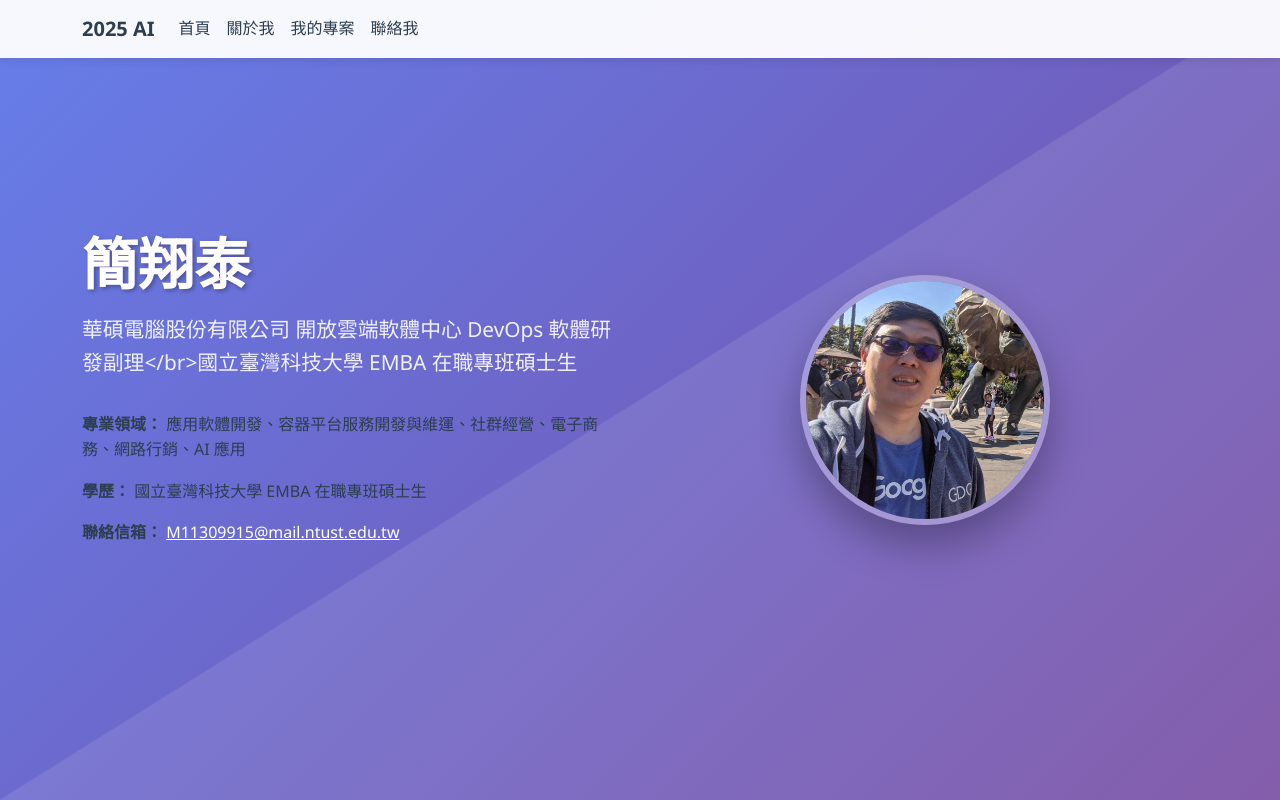
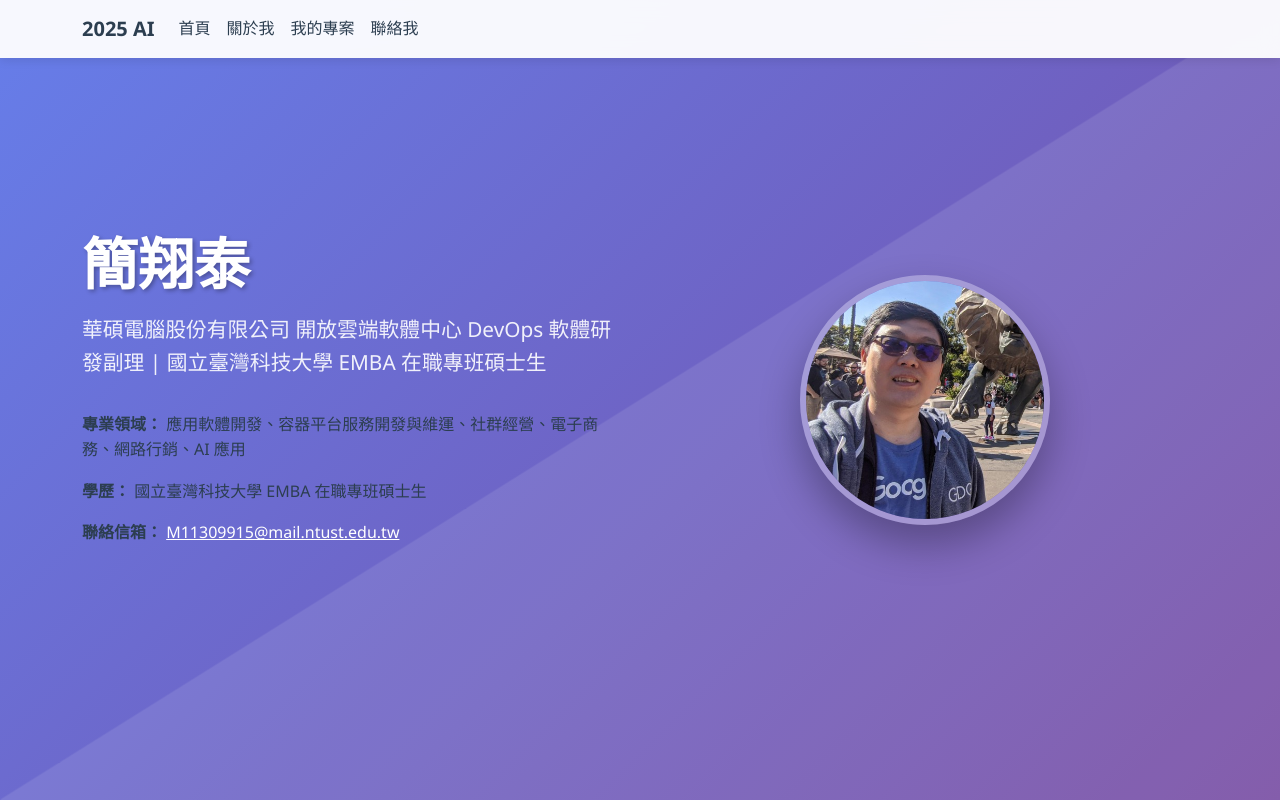
Before and after one commit to htchien/htchien.github.io, a plain HTML site: page index.html in a window 1280 px wide. Shown: the top 800 px of the page. Drawn offline with nearby package versions, Linux system fonts and the light colour scheme.

Commit message:
Update index.html

```diff
--- a/index.html
+++ b/index.html
@@ -157,7 +157,7 @@
         // ====== 使用者資料區域 - 請修改以下內容 ======
         const profileData = {
             name: "簡翔泰",
-            title: "華碩電腦股份有限公司 開放雲端軟體中心 DevOps 軟體研發副理</br>國立臺灣科技大學 EMBA 在職專班碩士生",
+            title: "華碩電腦股份有限公司 開放雲端軟體中心 DevOps 軟體研發副理 | 國立臺灣科技大學 EMBA 在職專班碩士生",
             expertise: "應用軟體開發、容器平台服務開發與維運、社群經營、電子商務、網路行銷、AI 應用",
             education: "國立臺灣科技大學 EMBA 在職專班碩士生",
             email: "M11309915@mail.ntust.edu.tw",
```
